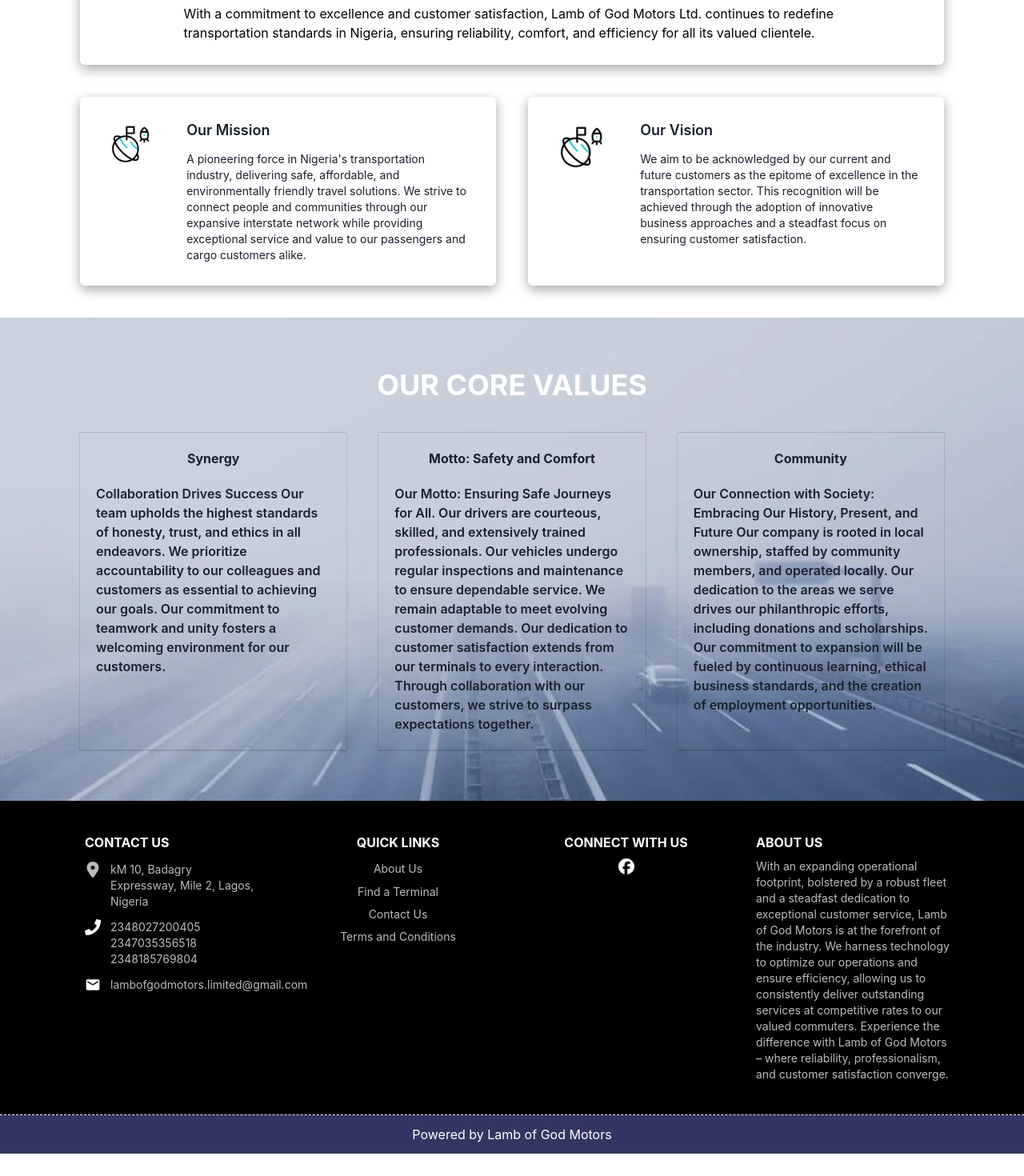
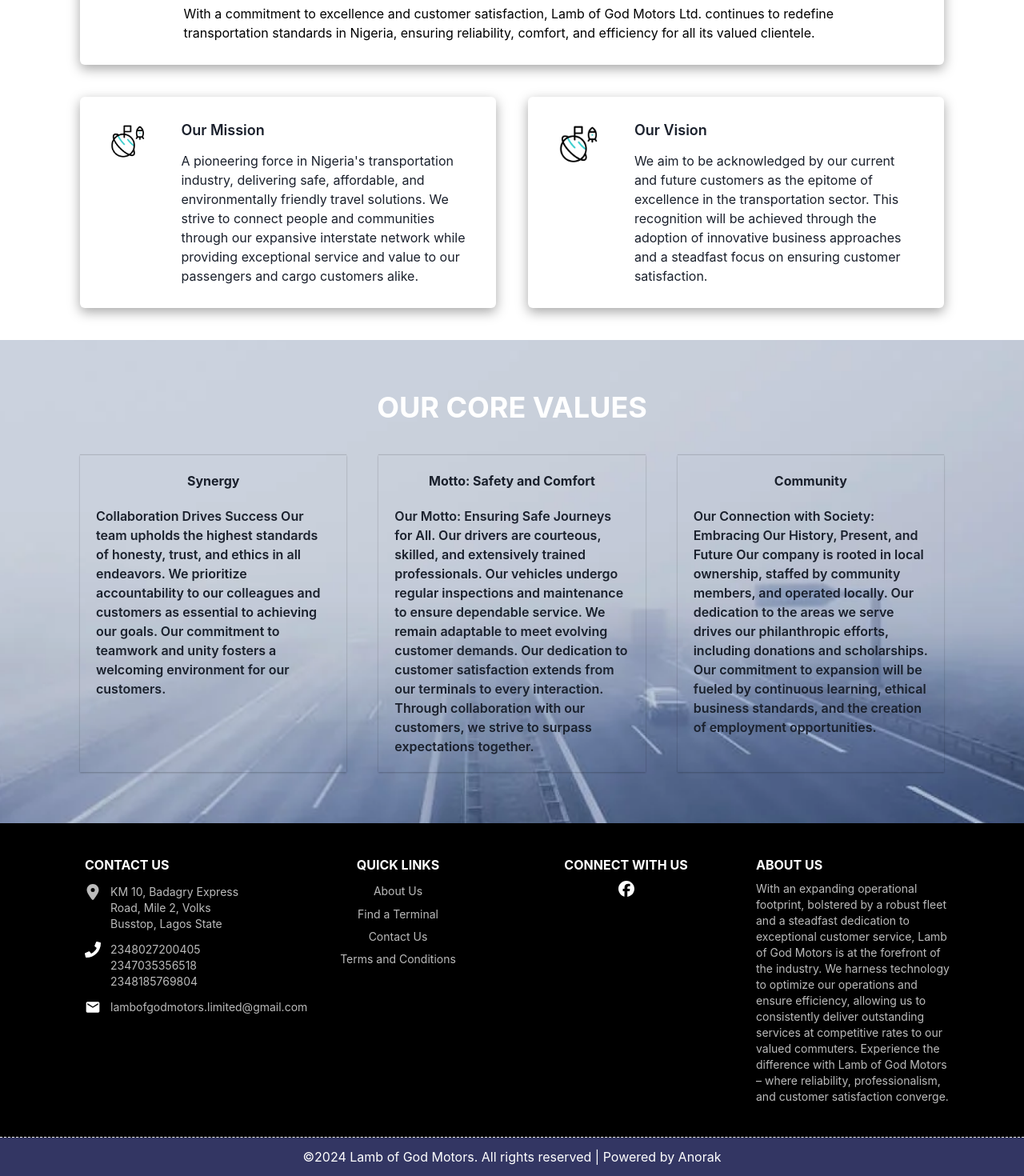
Before and after one commit to YhinkaDevOps/lambofgodmotors, a Next.js app: page /about in a window 1280 px wide. Shown: the part 626-2096 px from the top of the page at 80% size. Before the commit the page ends 2068 px from the top, so only its background shows below. Built offline with nearby package versions, Linux system fonts and the light colour scheme.

Commit message:
feat: finishing touches

```diff
--- a/src/app/about/page.js
+++ b/src/app/about/page.js
@@ -71,7 +71,7 @@
           <div className="flex flex-col space-y-3">
             <h4 className="font-semibold text-lg">Our Mission</h4>
 
-            <p className="text-sm">
+            <p className="">
               A pioneering force in Nigeria's transportation industry,
               delivering safe, affordable, and environmentally friendly travel
               solutions. We strive to connect people and communities through our
@@ -92,7 +92,7 @@
           <div className="flex flex-col space-y-3">
             <h4 className="font-semibold text-lg">Our Vision</h4>
 
-            <p className="text-sm">
+            <p className="">
               We aim to be acknowledged by our current and future customers as
               the epitome of excellence in the transportation sector. This
               recognition will be achieved through the adoption of innovative
--- a/src/app/contact-us/page.js
+++ b/src/app/contact-us/page.js
@@ -75,7 +75,7 @@
           </form>
         </div>
         <div className="contact-form border shadow-lg shadow-[rgb(4,12,22)] flex flex-col gap-2 p-7">
-          <h3 className="text-[#000000] text-2xl font-semibold">SAY HELLO</h3>
+
           <h3 className="text-[#000000] text-2xl font-semibold">CONTACT US</h3>
           <h3 className="text-[#000000] text-2xl font-semibold">
             ANYTIME YOU NEED OUR SERVICES
--- a/src/app/terms/page.js
+++ b/src/app/terms/page.js
@@ -5,7 +5,7 @@
   return (
     <div className="min-h-svh pt-[79px]">
       <div className="about-bg text-white bg-[#f6f6f6] py-12 px-4 md:py-16 md:px-[20px] lg:px-[50px] xl:px-[130px] flex flex-col gap-7 ">
-        <h6 className="text-center text-3xl md:text-5xl font-semibold px-2">
+        <h6 className="text-center text-3xl md:text-5xl font-semibold px-2 uppercase">
           Terms and Conditions
         </h6>
         <span className="flex gap-x-3 items-center px-2">
--- a/src/components/Footer.js
+++ b/src/components/Footer.js
@@ -19,7 +19,9 @@
             </button>
 
             <div>
-              <p>kM 10, Badagry Expressway, Mile 2, Lagos, Nigeria</p>
+              <p>
+                KM 10, Badagry Express Road, Mile 2, Volks Busstop, Lagos State
+              </p>
             </div>
           </div>
 
--- a/src/components/Footnote.js
+++ b/src/components/Footnote.js
@@ -3,7 +3,10 @@
 const Footnote = () => {
   return (
     <div className="p-3 grid justify-items-center bg-[#333663] text-white">
-      <h4>Powered by Lamb of God Motors</h4>
+      <h4>
+        ©2024 Lamb of God Motors. All rights reserved | Powered by
+        Anorak
+      </h4>
     </div>
   );
 }
--- a/src/components/Gallery.js
+++ b/src/components/Gallery.js
@@ -37,10 +37,11 @@
   useEffect(() => {
     if (state.succeeded) {
       toast.success("Booking Successful!");
+      onClose();
     } else {
       toast.error("Booking error!!!");
     }
-  }, [state.succeeded]);
+  }, [state.succeeded, state.errors, onClose]);
 
   return (
     <div className="w-full min-h-[250px] py-16 bg-[#313131] [#f4f5f7] text-black">
@@ -89,7 +90,7 @@
               <ModalOverlay />
               <ModalContent>
                 <ModalHeader>
-                  Book a Bus from Lagos (KM 10) to Onitsha
+                  Book a Bus
                 </ModalHeader>
                 <ModalCloseButton />
                 <ModalBody pb={6}>
@@ -333,7 +334,7 @@
                       >
                         Book Now
                       </button>
-                      {/* <ToastContainer /> */}
+                      <ToastContainer />
                     </form>
                   </div>
                 </ModalBody>
@@ -474,7 +475,7 @@
                       >
                         Book Now
                       </button>
-                      {/* <ToastContainer /> */}
+                      <ToastContainer />
                     </form>
                   </div>
                 </ModalBody>
@@ -615,7 +616,7 @@
                       >
                         Book Now
                       </button>
-                      {/* <ToastContainer /> */}
+                      <ToastContainer />
                     </form>
                   </div>
                 </ModalBody>
@@ -623,6 +624,7 @@
             </Modal>
           </div>
         </div>
+
       </div>
     </div>
   );
```
